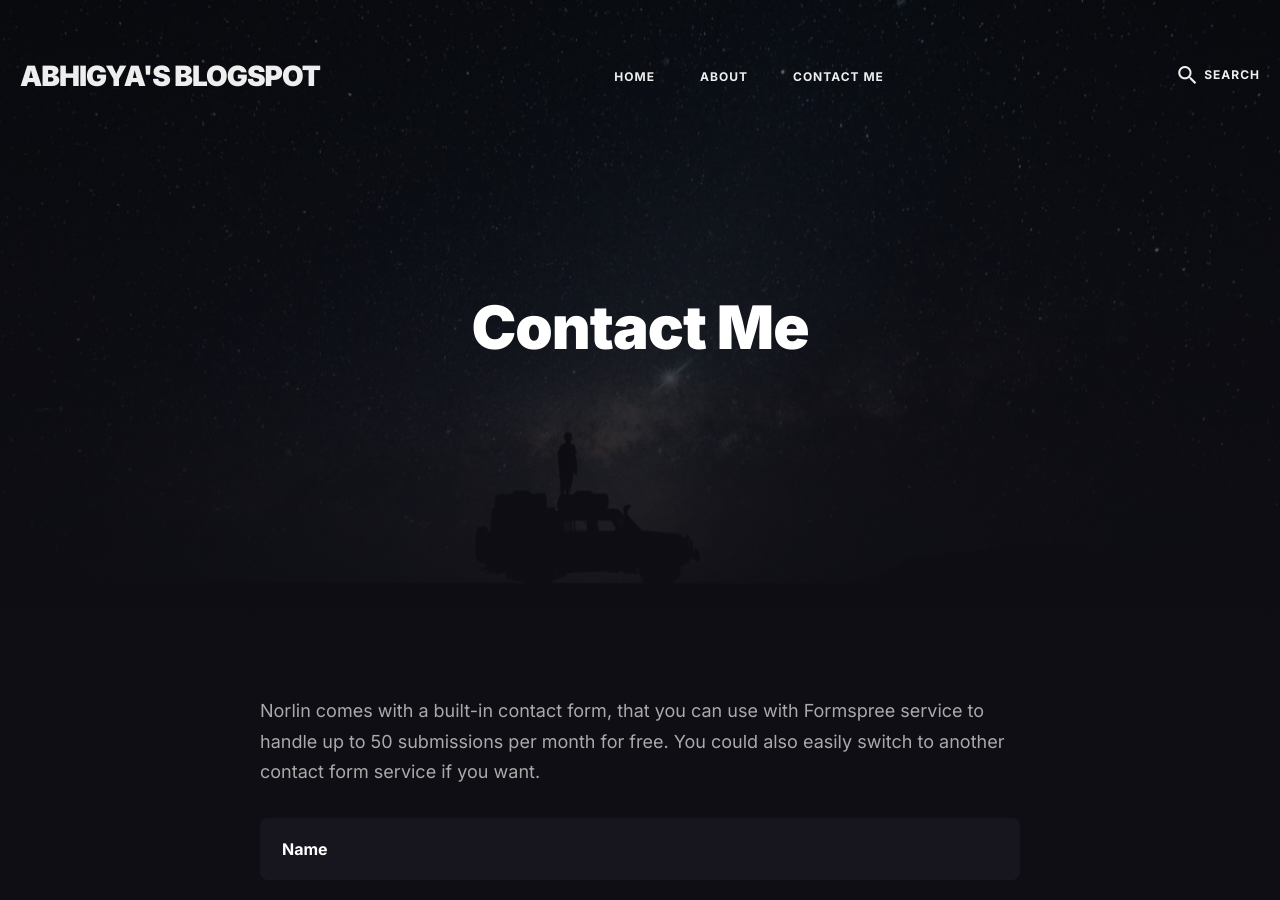
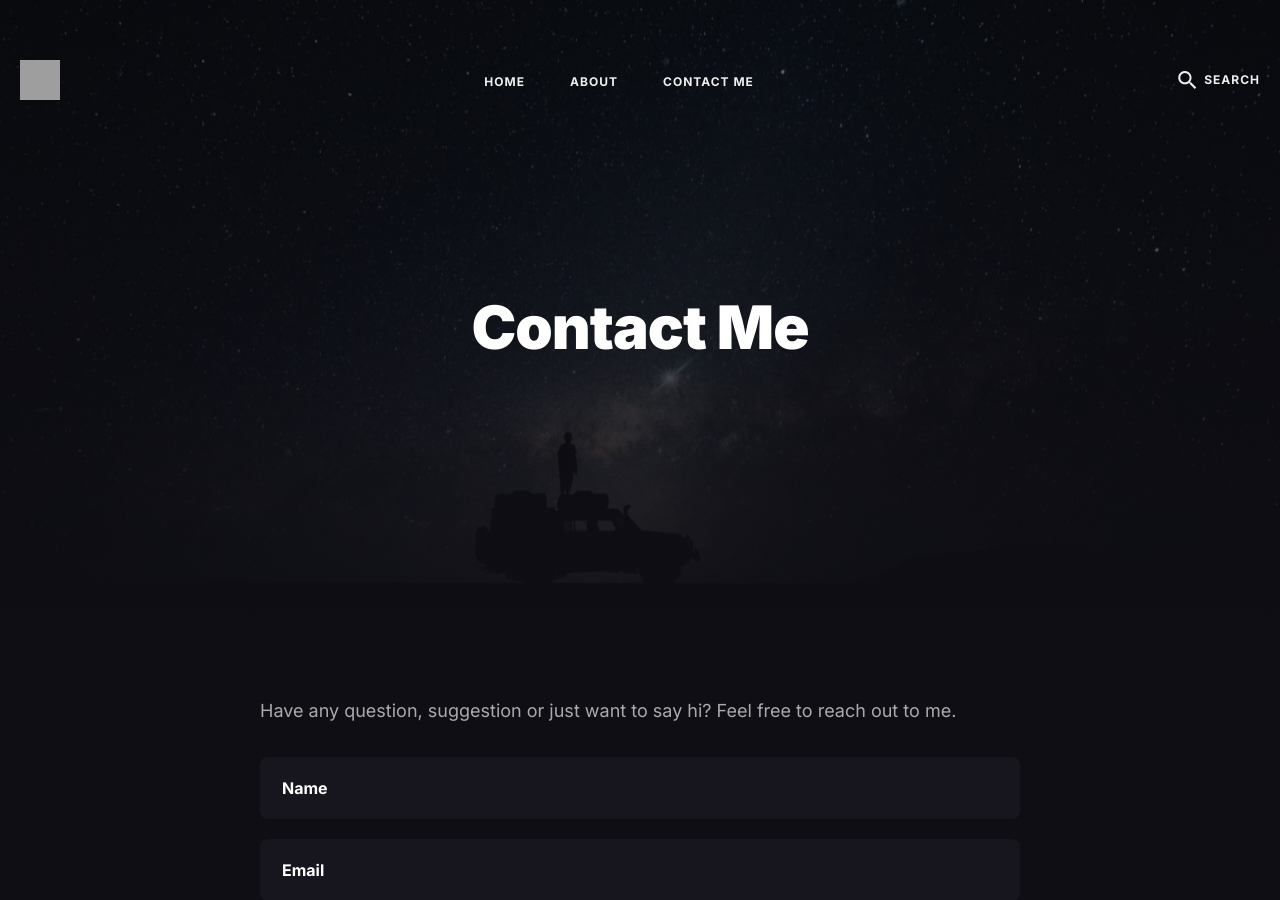
Before and after one commit to AbhigyaKrishna/AbhigyaKrishna.github.io, a Jekyll site: the page built from _pages/contact.html, in a window 1280 px wide and 900 px high. Built offline with Jekyll 4.4.1, drawn with Linux system fonts in a browser that asks for light colours; nearby versions of some CDN libraries; grey boxes are pictures that could not be loaded.

Commit message:
Configuration update

```diff
--- a/_config.yml
+++ b/_config.yml
@@ -1,10 +1,10 @@
 #-------------------------------
 # General Site Settings
 title: Abhigya's BlogSpot
-logo: # You can add own logo. For example '/images/logo.png'.
+logo: 'https://avatars.githubusercontent.com/u/71663979?v=4'
 description: A computer enthusiasts excited to learn about tech and share knowledge.
-baseurl: "" # The subpath of your site, e.g. /blog
-url: "https://abhigya.me" # The base hostname & protocol for your site, e.g. http://example.com
+baseurl: ""
+url: "https://abhigya.me"
 
 
 #-------------------------------
@@ -19,14 +19,14 @@
 hero:
   title: Abhigya Krishna
   description: Backend, Cloud and Devops Engineer
-  image: '/images/01.jpg'
+  image: 'https://media.licdn.com/dms/image/D5603AQEOcbAFIY6wFg/profile-displayphoto-shrink_800_800/0/1711817757493?e=1722470400&v=beta&t=dkyAPkpiPkvmQn9kUCohbrc4p9NwNv7aJgYdLOORZGs'
 
 
 #-------------------------------
 # Contact Settings
 contact:
   email: abhigyakrishna21@gmail.com
-  description: Norlin comes with a built-in contact form, that you can use with Formspree service to handle up to 50 submissions per month for free. You could also easily switch to another contact form service if you want. # Add a description of your form
+  description: Have any question, suggestion or just want to say hi? Feel free to reach out to me.
 
 # NOTE
 # Norlin theme comes with a contact form built-in. You can use this form with Formspree (https://formspree.io/) service and get up to 50 submissions for free. Also, you can easily switch to another service if you want.
@@ -37,19 +37,19 @@
 # Example of adding a new link to the footer - {icon: "ion-logo-github", link: "https://github.com"}
 # Other icons can be found at https://ionicons.com/v4/
 social:
-  - {icon: "ion-logo-github", link: "https://github.com/AbhigyaKrishna"}
-  - {icon: "ion-logo-linkedin", link: "https://www.linkedin.com/in/abhigya-krishna"}
-  - {icon: "ion-logo-twitter", link: "https://twitter.com/AbhigyaKr1shna"}
+  - { icon: "ion-logo-github", link: "https://github.com/AbhigyaKrishna" }
+  - { icon: "ion-logo-linkedin", link: "https://www.linkedin.com/in/abhigya-krishna" }
+  - { icon: "ion-logo-twitter", link: "https://twitter.com/AbhigyaKr1shna" }
 
 
 #-------------------------------
 # Comment Section (Disqus)
-disqus-identifier: abhigya # Add your shortname for Disqus Comment. For example anvodstudio-demo
+disqus-identifier: abhigya
 
 
 #-------------------------------
 # Google Analytics
-google-analytics: # Add your identifier. For example UA-99631805-1.
+google-analytics: G-RRHN7XMFF8
 
 
 #-------------------------------
```
